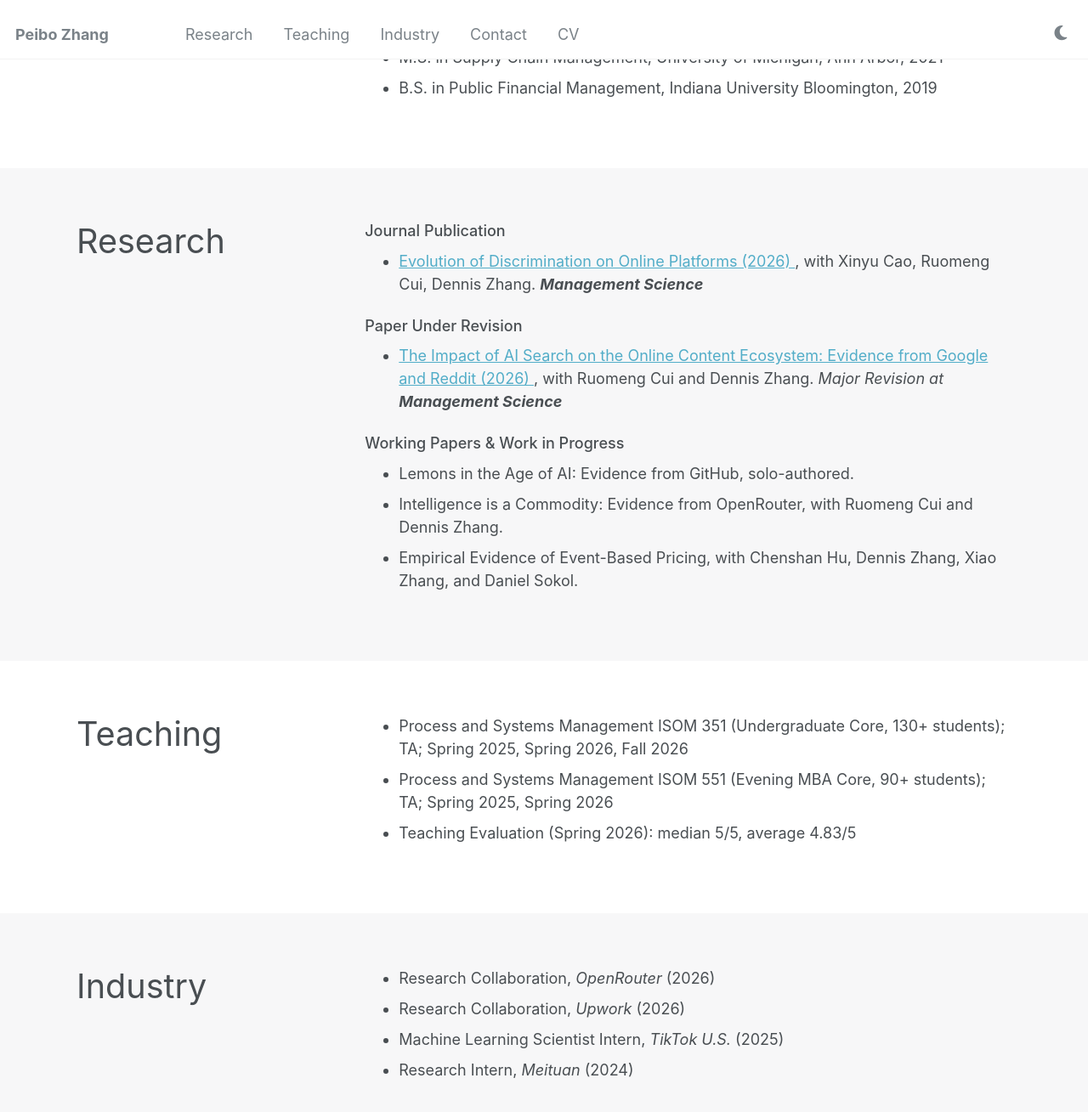
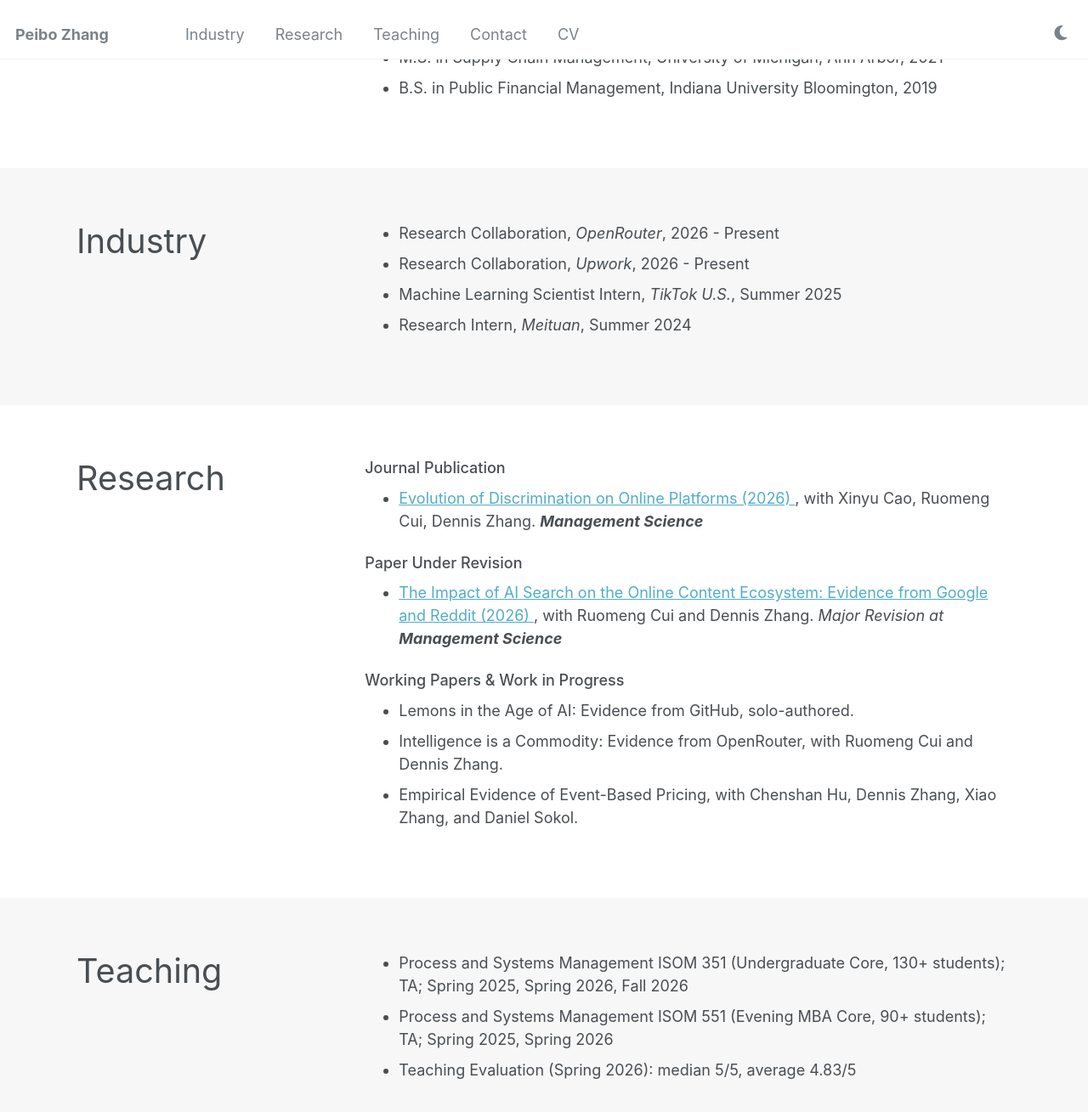
Before and after one commit to PeiboZhang/peibozhang.github.io, a Jekyll site: the page built from _pages/about.md, in a window 1280 px wide and 1400 px high, scrolled down 509 px. Shown: the top 1309 px of the window at 85% size. Built offline with Jekyll 4.4.1, drawn with Linux system fonts in a browser that asks for light colours; some web fonts are replaced.

Commit message:
Industry section before Research with CV-style dates
Co-Authored-By: Claude Opus 5.5 (1M context) <noreply@anthropic.com>

```diff
--- a/_data/navigation.yml
+++ b/_data/navigation.yml
@@ -15,14 +15,14 @@ main:
   # - title: "Blog Posts"
   #   url: /year-archive/
 
+  - title: "Industry"
+    url: /#industry
+
   - title: "Research"
     url: /#research
 
   - title: "Teaching"
     url: /#teaching
-
-  - title: "Industry"
-    url: /#industry
 
   - title: "Contact"
     url: /#contact
--- a/_pages/about.md
+++ b/_pages/about.md
@@ -43,6 +43,28 @@ redirect_from:
   <li>M.S. in Operations Research, Georgia Institute of Technology, 2022</li>
   <li>M.S. in Supply Chain Management, University of Michigan, Ann Arbor, 2021</li>
   <li>B.S. in Public Financial Management, Indiana University Bloomington, 2019</li>
+</ul>
+</div>
+</div>
+</section>
+
+<section class="home-band" id="industry">
+<div class="home-band__inner">
+<h2 class="home-band__title">Industry</h2>
+<div class="home-band__body">
+<ul>
+  <li>
+    Research Collaboration, <i>OpenRouter</i>, 2026 - Present
+  </li>
+  <li>
+    Research Collaboration, <i>Upwork</i>, 2026 - Present
+  </li>
+  <li>
+    Machine Learning Scientist Intern, <i>TikTok U.S.</i>, Summer 2025
+  </li>
+  <li>
+    Research Intern, <i>Meituan</i>, Summer 2024
+  </li>
 </ul>
 </div>
 </div>
@@ -111,28 +133,6 @@ redirect_from:
 </div>
 </section>
 
-<section class="home-band" id="industry">
-<div class="home-band__inner">
-<h2 class="home-band__title">Industry</h2>
-<div class="home-band__body">
-<ul>
-  <li>
-    Research Collaboration, <i>OpenRouter</i> (2026)
-  </li>
-  <li>
-    Research Collaboration, <i>Upwork</i> (2026)
-  </li>
-  <li>
-    Machine Learning Scientist Intern, <i>TikTok U.S.</i> (2025)
-  </li>
-  <li>
-    Research Intern, <i>Meituan</i> (2024)
-  </li>
-</ul>
-</div>
-</div>
-</section>
-
 <section class="home-band" id="contact">
 <div class="home-band__inner">
 <h2 class="home-band__title">Contact</h2>
```
